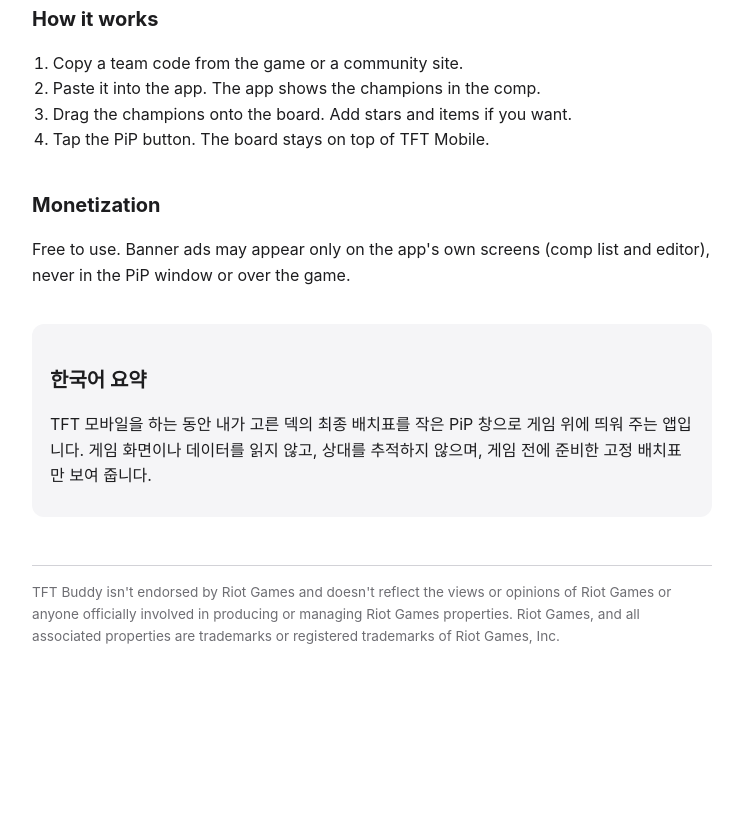
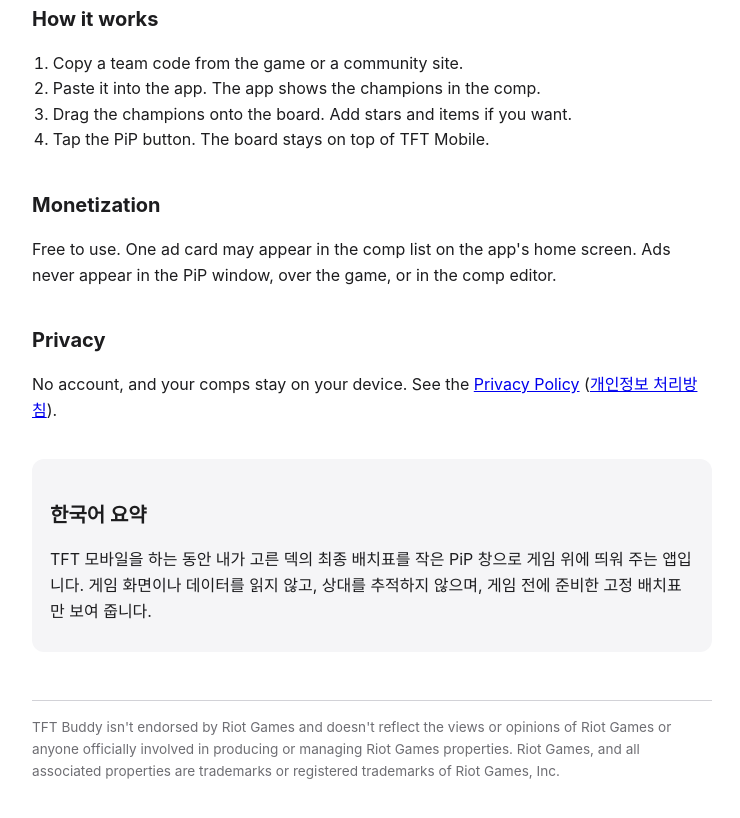
Before and after one commit to kkd-1093/buddy-site, a plain HTML site: page index.html in a window 1280 px wide. Shown: the part 953-1771 px from the top of the page, without its empty margins (268-1008 px from the left). Before the commit the page ends 1664 px from the top, so only its background shows below. Drawn offline with Linux system fonts and the light colour scheme.

Commit message:
docs: 소개 페이지의 광고 설명을 고치고 처리방침 링크를 단다
## 의도
소개 페이지에 예전 광고 계획(목록·편집 화면 배너)이 남아 있었다. 지금 결정과 맞춘다.

## 변경
- 광고: 홈 덱 목록에 카드 1개. PiP 창, 게임 위, 편집 화면에는 없음
- "Privacy" 항목과 개인정보 처리방침 링크(영어·한국어)

Co-Authored-By: Claude Opus 5.5 <noreply@anthropic.com>

```diff
--- a/index.html
+++ b/index.html
@@ -56,7 +56,10 @@
   </ol>
 
   <h2>Monetization</h2>
-  <p>Free to use. Banner ads may appear only on the app's own screens (comp list and editor), never in the PiP window or over the game.</p>
+  <p>Free to use. One ad card may appear in the comp list on the app's home screen. Ads never appear in the PiP window, over the game, or in the comp editor.</p>
+
+  <h2>Privacy</h2>
+  <p>No account, and your comps stay on your device. See the <a href="privacy.html">Privacy Policy</a> (<a href="privacy.html#ko">개인정보 처리방침</a>).</p>
 
   <section class="ko" lang="ko">
     <h2>한국어 요약</h2>
```
